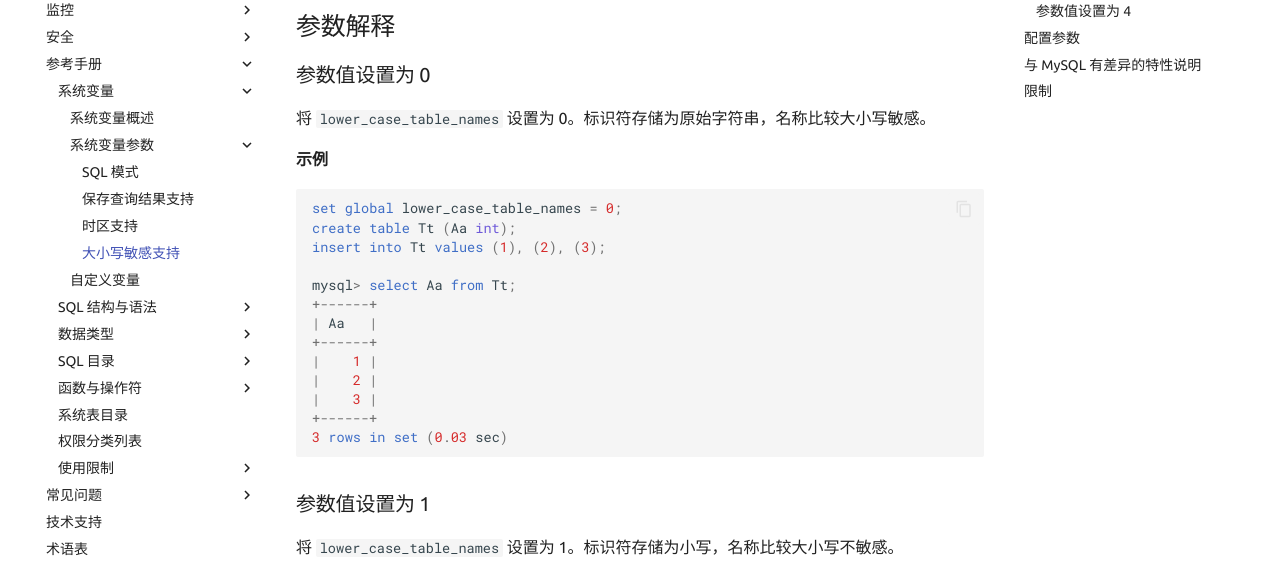
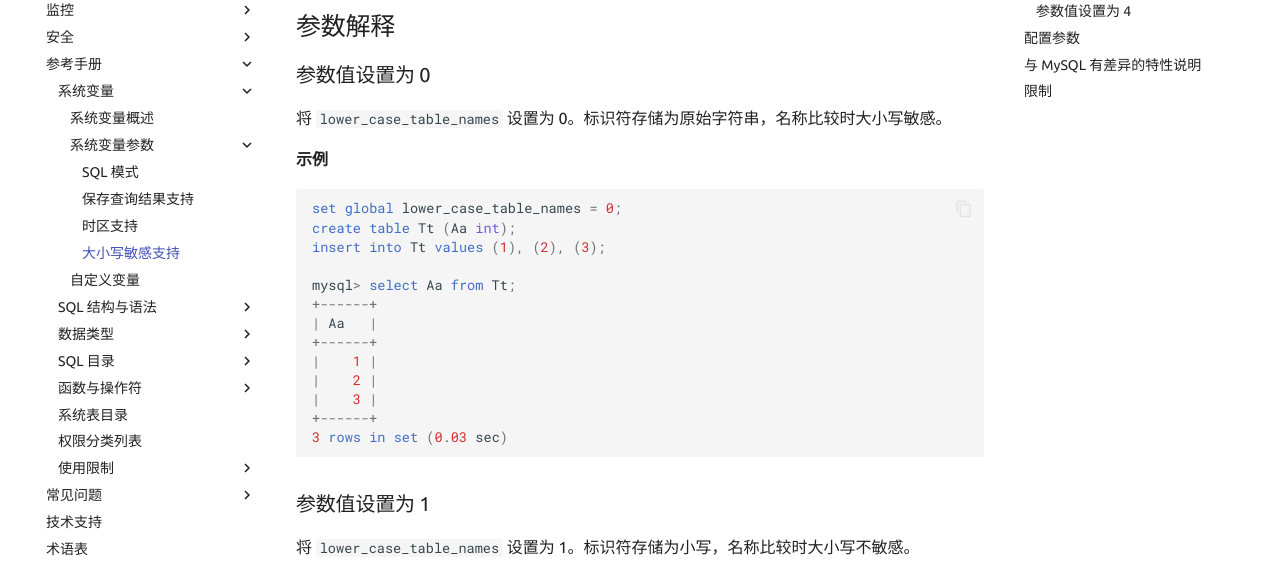
Before and after one commit to yangj1211/moc-docs, an MkDocs documentation site: the page built from docs/MatrixOne-Cloud/Reference/Variable/system-variables/lower_case_tables_name.md, in a window 1280 px wide and 900 px high. Shown: the part 310-889 px from the top of the window. Built offline with MkDocs 1.6.1 and Material for MkDocs 9.7.7, drawn with Linux system fonts in a browser that asks for light colours; comment, search, counter and statistics services are not loaded; the version menu is left out; some of the changed text lies outside the part shown.

Commit message:
Update lower_case_tables_name.md
Signed-off-by: xuanyiLee <89380523+xuanyiLee@users.noreply.github.com>

```diff
--- a/docs/MatrixOne-Cloud/Reference/Variable/system-variables/lower_case_tables_name.md
+++ b/docs/MatrixOne-Cloud/Reference/Variable/system-variables/lower_case_tables_name.md
@@ -6,7 +6,7 @@
 
 ### 参数值设置为 0
 
-将 `lower_case_table_names` 设置为 0。标识符存储为原始字符串，名称比较大小写敏感。
+将 `lower_case_table_names` 设置为 0。标识符存储为原始字符串，名称比较时大小写敏感。
 
 **示例**
 
@@ -28,7 +28,7 @@ mysql> select Aa from Tt;
 
 ### 参数值设置为 1
 
-将 `lower_case_table_names` 设置为 1。标识符存储为小写，名称比较大小写不敏感。
+将 `lower_case_table_names` 设置为 1。标识符存储为小写，名称比较时大小写不敏感。
 
 **示例**
 
```
Also changed, not shown: other parts of docs/MatrixOne-Cloud/Reference/Variable/system-variables/lower_case_tables_name.md (+1 -1 lines).
